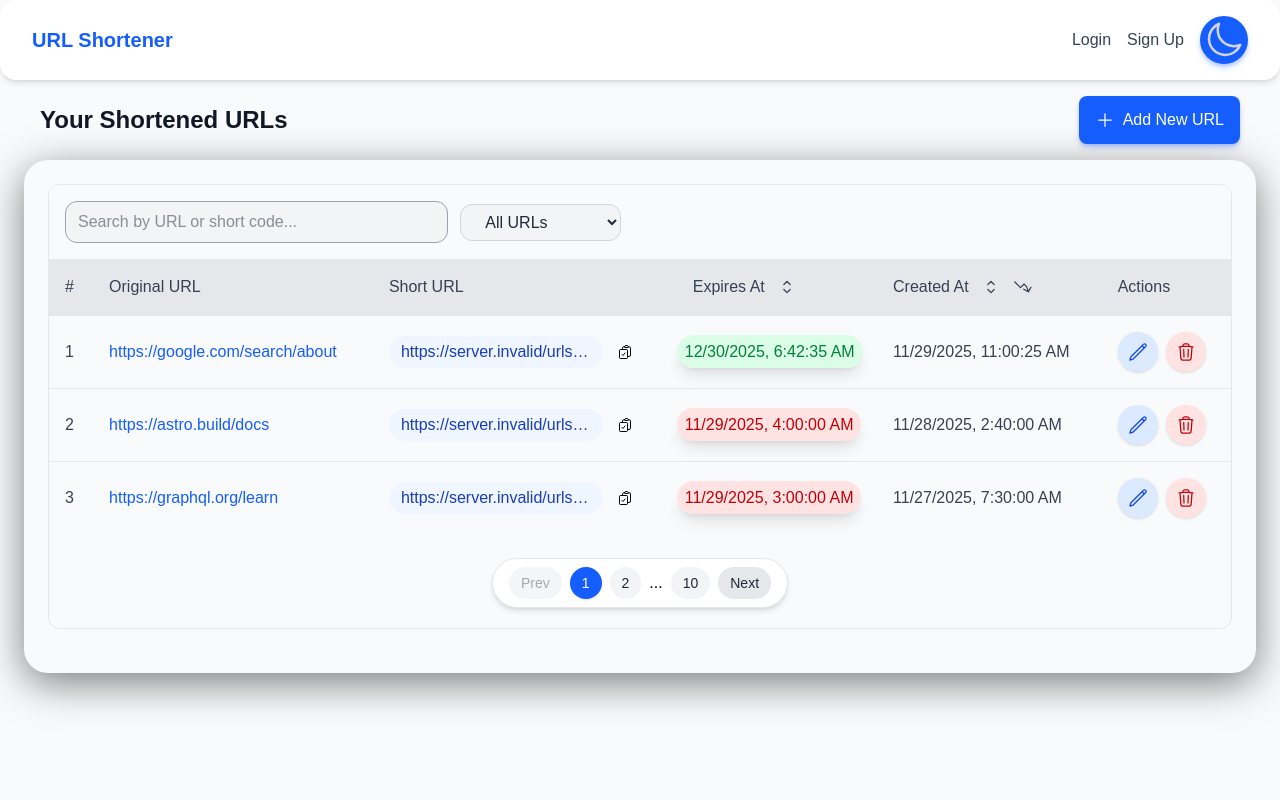
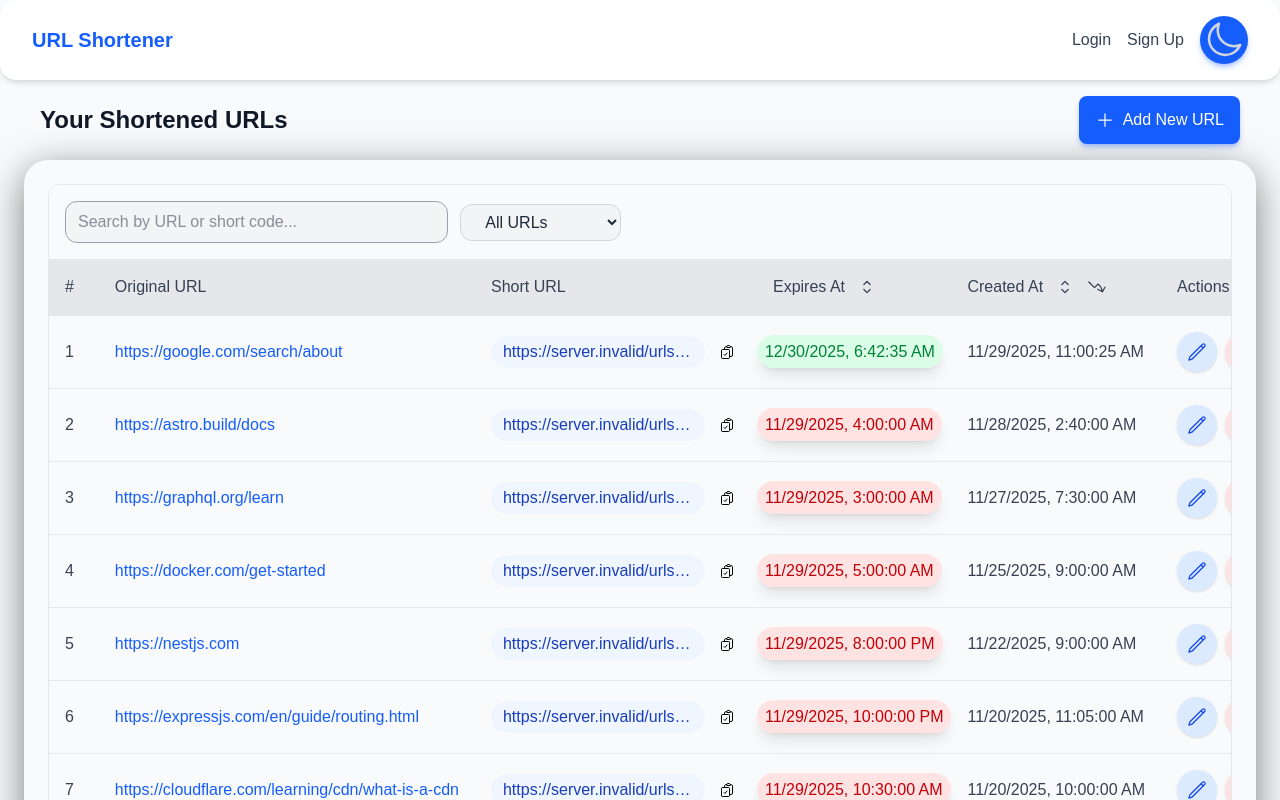
Before and after one commit to pagevamp/laxman-url-shortener-frontend, a Next.js app: page /urls in a window 1280 px wide. Shown: the top 800 px of the page. Built offline with nearby package versions, Linux system fonts and the light colour scheme; no server answers.

Commit message:
refact/url-table: updated the paginations and seperated into components

```diff
--- a/app/components/ui/UrlTable.tsx
+++ b/app/components/ui/UrlTable.tsx
@@ -268,7 +268,7 @@ export default function UrlTable() {
     handleFilterChange,
     handleSort,
   } = useUrl();
-  const itemsPerPage = 3;
+  const itemsPerPage = 10;
 
   const baseDomain = process.env.BASE_URL;
 
@@ -284,6 +284,7 @@ export default function UrlTable() {
   return (
     <div className="overflow-hidden rounded-3xl bg-gray-50 dark:bg-gray-900 shadow-[0_10px_40px_rgba(0,0,0,0.5)] p-6">
       <div className="mb-5 pb-5 overflow-x-auto rounded-xl border border-gray-200 dark:border-gray-700">
+        {/* search bar with add new url button */}
         <SearchBar
           handleFilterChange={handleFilterChange}
           handleSearchChange={handleSearchChange}
@@ -450,7 +451,7 @@ export default function UrlTable() {
             ))}
           </tbody>
         </table>
-        {/* paginations */}
+        {/* pagination */}
         <Pagination
           handlePageChange={handlePageChange}
           queryParams={queryParams}
```
